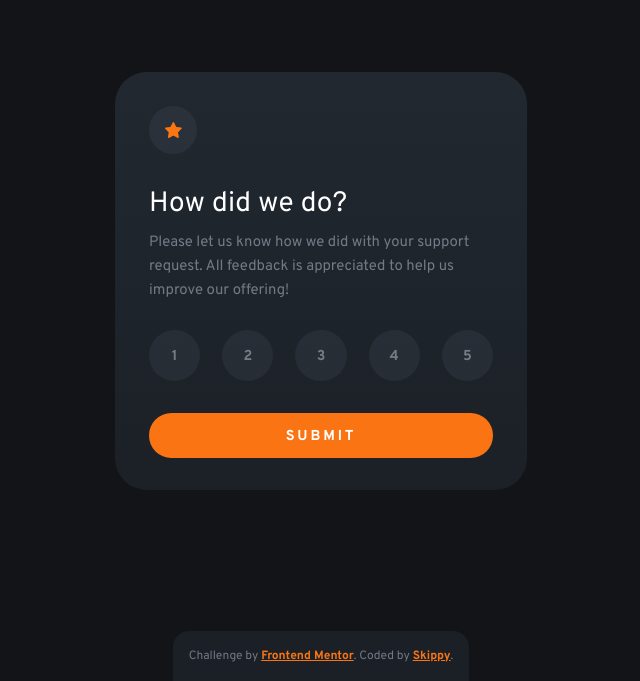
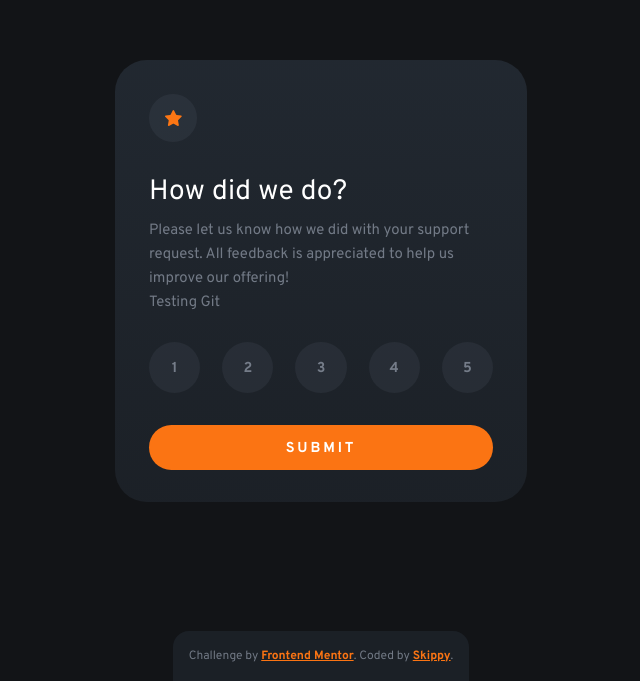
Before and after one commit to skippysworld/Interactive-Rating-Component, a plain HTML site: page index.html in a window 1280 px wide. Shown: the part 119-800 px from the top of the page, without its empty margins (319-959 px from the left). Drawn offline with Linux system fonts and the light colour scheme.

Commit message:
Playing with Git

```diff
--- a/index.html
+++ b/index.html
@@ -25,6 +25,7 @@
           Please let us know how we did with your support request. All feedback
           is appreciated to help us improve our offering!
         </p>
+        <p>Testing Git</p>
         <form action="/" method="post">
           <div class="rating-values">
             <input type="button" value="1" class="rating-value" />
```
